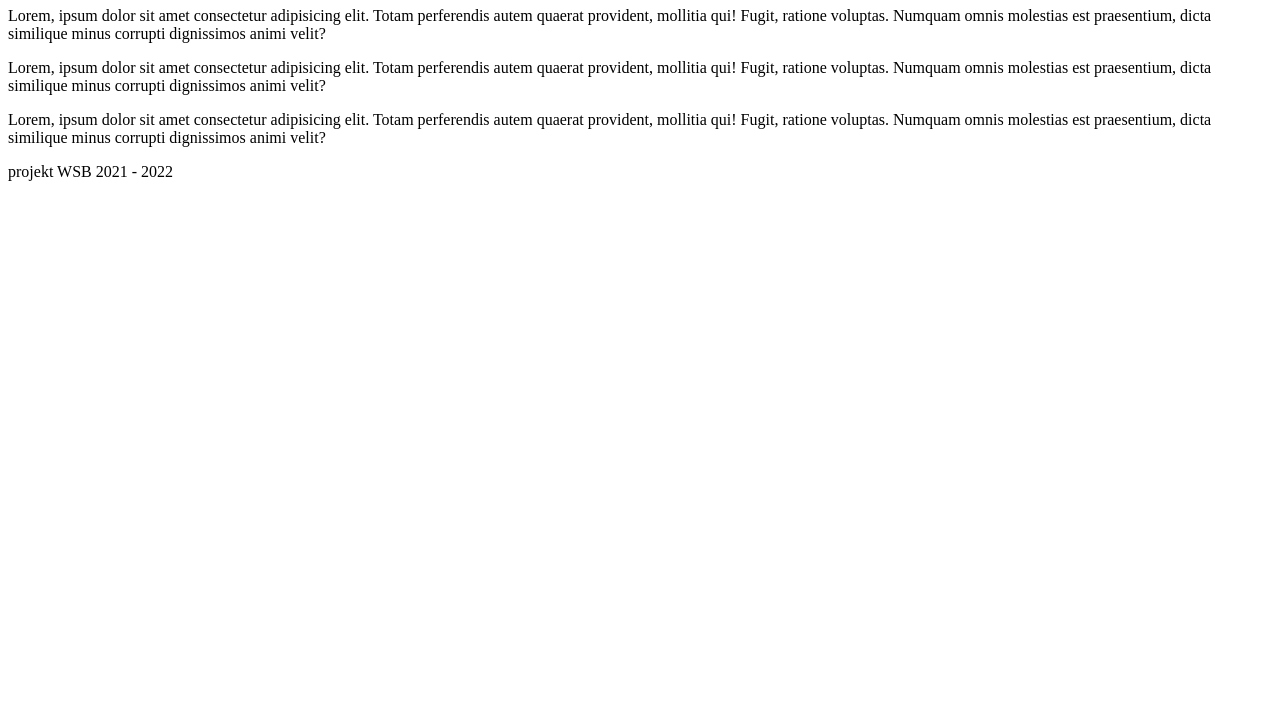
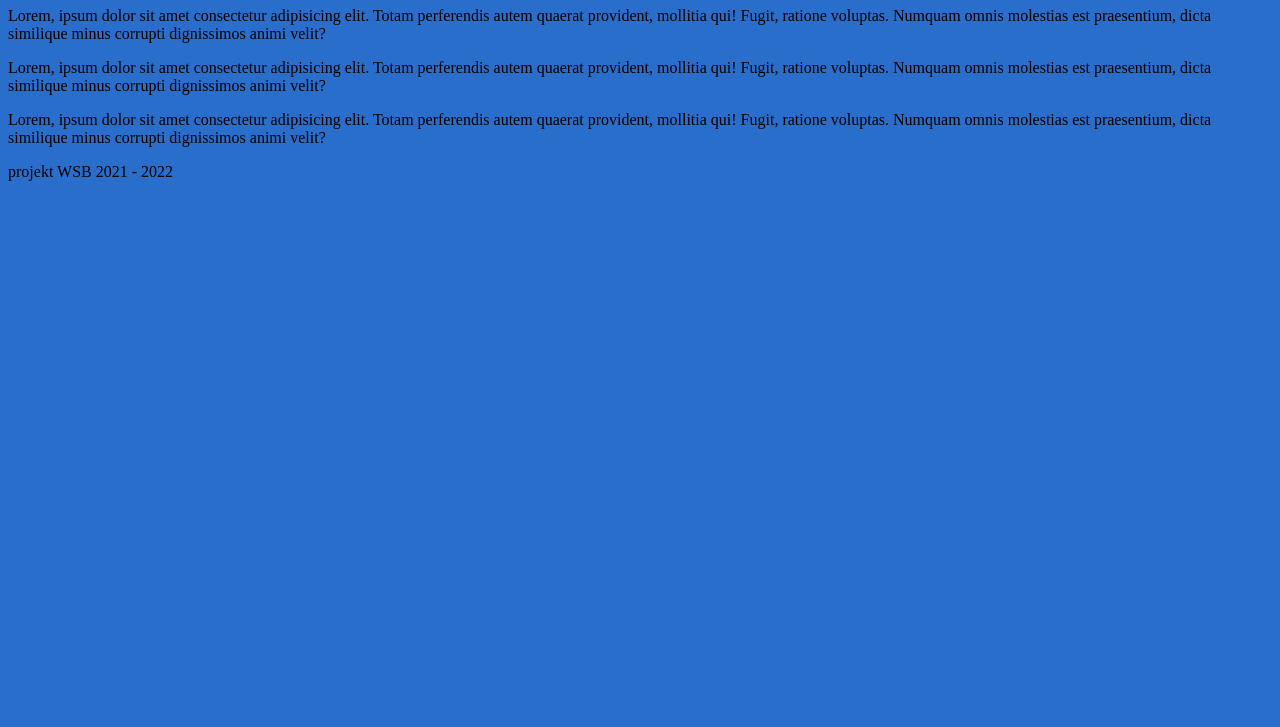
Before and after one commit to szulcus/projekt-wsb, a plain HTML site: page index.html in a window 1280 px wide. Shown: the part 73-800 px from the top of the page. Drawn offline with Linux system fonts and the light colour scheme.

Commit message:
zmien kolor tla

```diff
--- a/index.html
+++ b/index.html
@@ -6,6 +6,12 @@
     <meta http-equiv="X-UA-Compatible" content="IE=edge">
     <meta name="viewport" content="width=device-width, initial-scale=1.0">
     <title>Blog podróżniczy</title>
+
+    <style>
+        body {
+            background-color: rgb(40, 110, 202);
+        }
+    </style>
 </head>
 
 <body>
```
